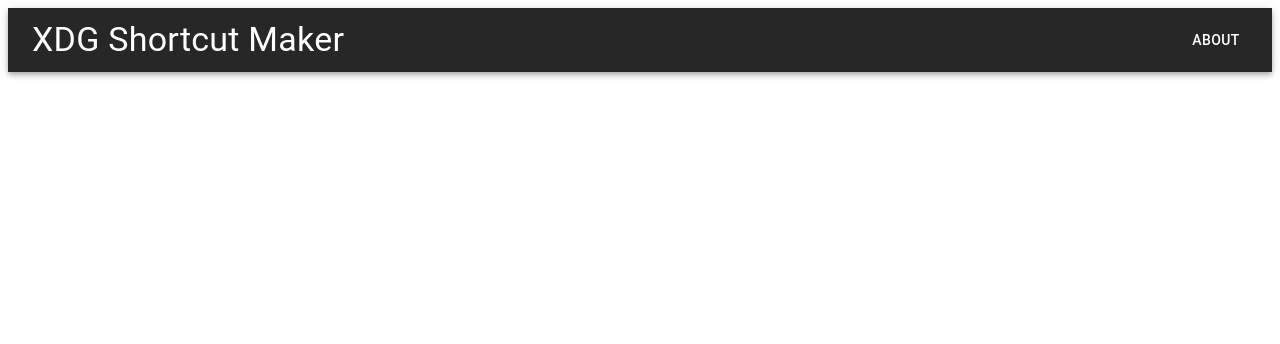
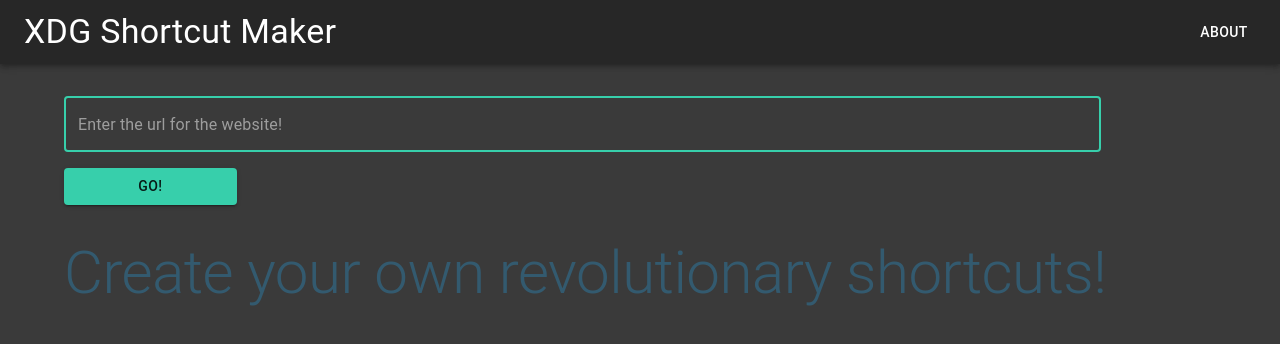
Before and after one commit to yoyobara/xdg-web-shortcut-maker, a React (Vite) app in the folder src/renderer/: page / in a window 1280 px wide. Shown: the top 344 px of the page. Built offline with nearby package versions, Linux system fonts and the light colour scheme.

Commit message:
url entry field and button, placeholder text component!

```diff
--- a/src/renderer/src/components/App.tsx
+++ b/src/renderer/src/components/App.tsx
@@ -1,9 +1,28 @@
+import { Container, CssBaseline, Typography } from "@mui/material";
 import NavBar from "./NavBar";
+import UrlEntry from "./UrlEntry";
+import { useState } from "react";
+import ShortcutSelection from "./ShortcutSelection";
 
 export function App(): JSX.Element {
+	const [loaded, setLoaded] = useState<boolean>(false);
+
 	return (
 		<>
+			<CssBaseline/>
 			<NavBar/>
+			<Container>
+				<UrlEntry/>
+				{
+					loaded
+					? <ShortcutSelection/>
+					: (
+						<Typography variant="h2" color="info" sx={{opacity: 0.4}}>
+							Create your own revolutionary shortcuts!
+						</Typography>
+					)
+				}
+			</Container>
 		</>
 	)
 }
--- /dev/null
+++ b/src/renderer/src/components/ShortcutSelection.tsx
@@ -0,0 +1,7 @@
+export default function ShortcutSelection(): JSX.Element {
+	return (
+		<div>
+			woops
+		</div>
+	)
+}
--- /dev/null
+++ b/src/renderer/src/components/UrlEntry.tsx
@@ -0,0 +1,10 @@
+import { Box, Button, TextField } from "@mui/material";
+
+export default function UrlEntry(): JSX.Element {
+	return (
+		<Box my={4} display="flex" flexDirection="column" gap={2}>
+			<TextField autoFocus sx={{width: "90%"}} placeholder="Enter the url for the website!"/>
+			<Button sx={{width: "15%"}} variant="contained">GO!</Button>
+		</Box>
+	)
+}
--- a/src/renderer/src/main.tsx
+++ b/src/renderer/src/main.tsx
@@ -10,6 +10,10 @@ const theme = createTheme({
 
 		primary: {
 			main: "#37CFAB"
+		},
+
+		background: {
+			default: "#3a3a3a"
 		},
 
 		secondary: {
```
